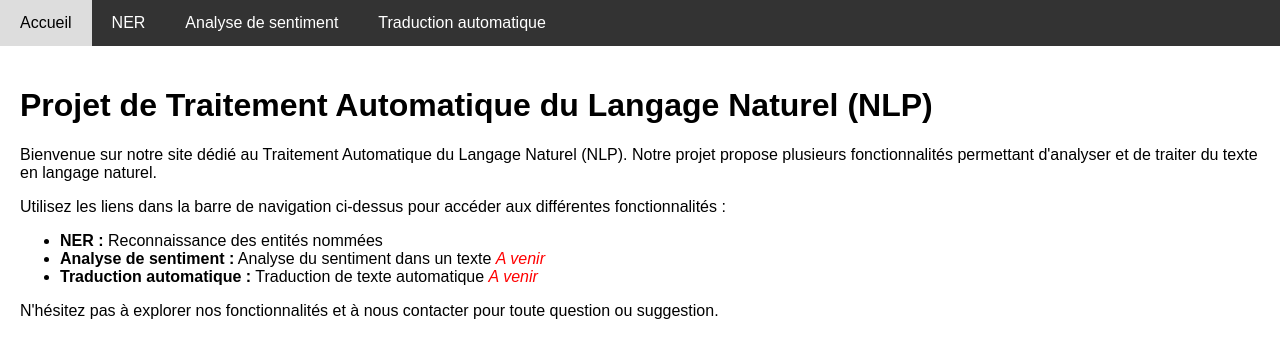
After one commit to LahadMbacke/Django_NLP, a Django app: page /home/ in a window 1280 px wide. The commit adds this page. Shown: the top 358 px of the page. Run offline with Django 5.2, Linux system fonts and the light colour scheme.

Commit message:
Version 1 NER

```diff
--- a/nlp_tools/nlpApps/static/nlpApps/index.css
+++ b/nlp_tools/nlpApps/static/nlpApps/index.css
@@ -26,3 +26,7 @@ body {
 .main-content {
     padding: 20px;
 }
+
+em {
+    color: red;
+}
--- a/nlp_tools/nlpApps/templates/nlpApps/index.html
+++ b/nlp_tools/nlpApps/templates/nlpApps/index.html
@@ -1,18 +1,13 @@
 <!DOCTYPE html>
 <html>
 <head>
+    {% load static %}
     <title>Projet NLP</title>
     <link rel="stylesheet" type="text/css" href="{% static 'nlpApps/index.css' %}">
 </head>
 <body>
 
-<div class="navbar">
-  <a href="#home">Accueil</a>
-  <a href="#ner">NER</a>
-  <a href="#sentiment">Analyse de sentiment</a>
-  <a href="#translation">Traduction automatique</a>
-  <!-- Ajoutez d'autres liens ici au besoin -->
-</div>
+    {% include 'nlpApps/navbar.html' %}
 
 <div class="main-content">
     <h1>Projet de Traitement Automatique du Langage Naturel (NLP)</h1>
@@ -20,9 +15,8 @@
     <p>Utilisez les liens dans la barre de navigation ci-dessus pour accéder aux différentes fonctionnalités :</p>
     <ul>
         <li><strong>NER :</strong> Reconnaissance des entités nommées</li>
-        <li><strong>Analyse de sentiment :</strong> Analyse du sentiment dans un texte</li>
-        <li><strong>Traduction automatique :</strong> Traduction de texte automatique</li>
-        <!-- Ajoutez des descriptions pour d'autres fonctionnalités au besoin -->
+        <li><strong>Analyse de sentiment :</strong> Analyse du sentiment dans un texte <em>A venir</em></li>
+        <li><strong>Traduction automatique :</strong> Traduction de texte automatique <em>A venir</em></li>
     </ul>
     <p>N'hésitez pas à explorer nos fonctionnalités et à nous contacter pour toute question ou suggestion.</p>
 </div>
--- /dev/null
+++ b/nlp_tools/nlpApps/templates/nlpApps/navbar.html
@@ -0,0 +1,19 @@
+<!DOCTYPE html>
+<html>
+<head>
+    {% load static %}
+    <title>Projet NLP</title>
+    <link rel="stylesheet" type="text/css" href="{% static 'nlpApps/index.css' %}">
+</head>
+<body>
+
+<div class="navbar">
+  <a href="{% url 'home' %}">Accueil</a>
+  <a href="{% url 'submit_form_ner' %}">NER</a>
+  <a href="#sentiment">Analyse de sentiment</a>
+  <a href="#translation">Traduction automatique</a>
+  <!-- Ajoutez d'autres liens ici au besoin -->
+</div>
+
+</body>
+</html>
--- a/nlp_tools/nlpApps/templates/nlpApps/ner.html
+++ b/nlp_tools/nlpApps/templates/nlpApps/ner.html
@@ -3,9 +3,11 @@
 <head>
     {% load static %}
     <title>Named Entity Recognition</title>
-    <link rel="stylesheet" href="{% static 'nlpApps/style.css' %}">
+    <link rel="stylesheet" type="text/css" href="{% static 'nlpApps/style.css' %}">
 </head>
 <body>
+    {% include 'nlpApps/navbar.html' %}
+
     <div class="container">
         <h1>Named Entity Recognition</h1>
         <form method="post" action="{% url 'submit_form_ner' %}">
--- a/nlp_tools/nlpApps/views.py
+++ b/nlp_tools/nlpApps/views.py
@@ -5,7 +5,7 @@ from spacy import displacy
 nlp = spacy.load("fr_core_news_md")
 
 def home(request):
-    return render(request, 'nlpApps/ner.html')
+    return render(request, 'nlpApps/index.html')
 
 
 def submit_form_ner(request):
@@ -13,6 +13,6 @@ def submit_form_ner(request):
         text = request.POST['user_input']
         doc = nlp(text)
         html = displacy.render(doc, style="ent")
-        return HttpResponse(html)
+        return render(request, 'nlpApps/ner.html', {'result': html}) # retourne le résultat dans la page
     else:
-        return HttpResponse('Invalid request')
+        return render(request, 'nlpApps/ner.html') # retourne la page vide
--- a/nlp_tools/nlp_tools/urls.py
+++ b/nlp_tools/nlp_tools/urls.py
@@ -20,5 +20,6 @@ from nlpApps import views as view
 
 urlpatterns = [
     path('admin/', admin.site.urls),
-    path('home', view.home)
+    path('home/', view.home, name='home'),
+    path('submit_form_ner/', view.submit_form_ner, name='submit_form_ner'),
 ]
```
Also changed, not shown: nlp_tools/nlpApps/static/nlpApps/style.css (+5 -3 lines).
